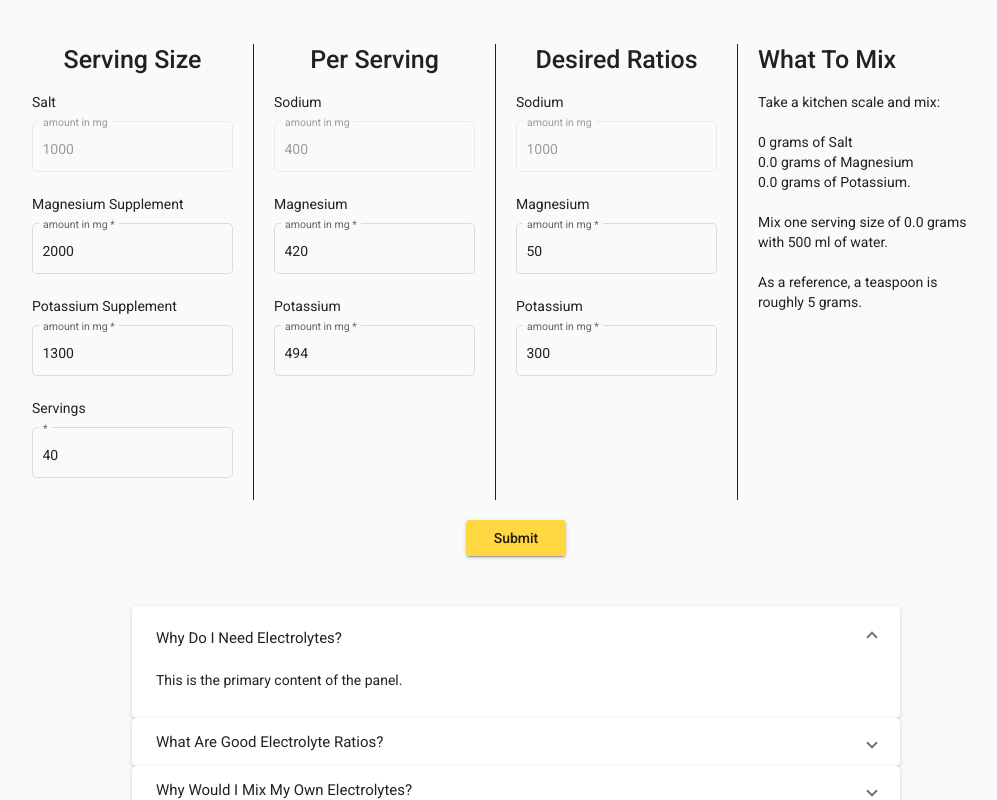
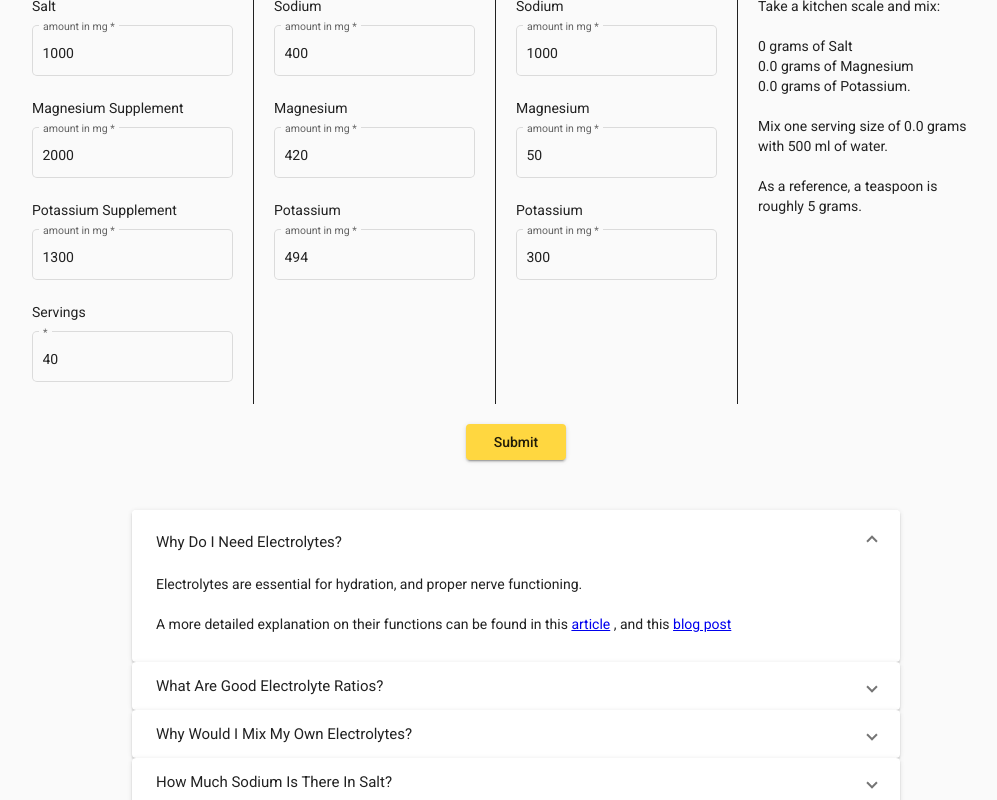
Before and after one commit to WouterrG/electrolyte-calculator, an Angular app: page / in a window 1280 px wide. Both pictures are taken after a click on the button "Why Do I Need Electrolytes?". Shown: the whole page, without its empty margins (124-1121 px from the left). Built offline with nearby package versions, Linux system fonts and the light colour scheme.

Commit message:
Added extra information

```diff
--- a/src/app/calculator/calculator.component.ts
+++ b/src/app/calculator/calculator.component.ts
@@ -87,11 +87,11 @@ export class CalculatorComponent implements OnInit {
   constructor(private breakpointObserver: BreakpointObserver) {}
 
   ngOnInit(): void {
-    if (this.calculatorForm) {
-      this.calculatorForm.get('saltSuppServing')?.disable();
-      this.calculatorForm.get('saltInServing')?.disable();
-      this.calculatorForm.get('saltDesired')?.disable();
-    }
+    // if (this.calculatorForm) {
+    //   this.calculatorForm.get('saltSuppServing')?.disable();
+    //   this.calculatorForm.get('saltInServing')?.disable();
+    //   this.calculatorForm.get('saltDesired')?.disable();
+    // }
   }
 
   mixAmountCalculate(
--- a/src/app/extra-info/extra-info.component.html
+++ b/src/app/extra-info/extra-info.component.html
@@ -3,20 +3,117 @@
     <mat-expansion-panel-header>
       <mat-panel-title> Why Do I Need Electrolytes?</mat-panel-title>
     </mat-expansion-panel-header>
-    <p>This is the primary content of the panel.</p>
+    <p>
+      Electrolytes are essential for hydration, and proper nerve functioning.
+
+      <br />
+      <br />
+      A more detailed explanation on their functions can be found in this
+      <a
+        href="https://www.healthline.com/nutrition/electrolytes#functions"
+        target="_blank"
+        >article</a
+      >
+      , and this
+      <a
+        href="
+      https://time2bebetter.com/how-to-mix-your-own-electrolyte-supplement-including-free-calculator-spreadsheet/"
+        target="_blank"
+        >blog post</a
+      >
+    </p>
   </mat-expansion-panel>
 
   <mat-expansion-panel class="expansion-panel">
     <mat-expansion-panel-header>
       <mat-panel-title> What Are Good Electrolyte Ratios? </mat-panel-title>
     </mat-expansion-panel-header>
-    <p>This is the primary content of the panel.</p>
+    <p>A typical composition looks something like this:</p>
+    <ul>
+      <li>Sodium: 1000 mg</li>
+      <li>Potassium: 200 - 500 mg</li>
+      <li>Magnesium: 25 - 75 mg</li>
+    </ul>
+    <p>
+      For reference, you can check the ratios used by some well respected
+      brands, like
+      <a
+        href="https://drinklmnt.com/pages/ingredients#ingredients"
+        target="_blank"
+        >LMNT</a
+      >,
+      <a href="https://solsupps.com/products/solsalts" target="_blank"
+        >SolSalts</a
+      >, and
+      <a
+        href="https://redmond.life/products/re-lyte-electrolyte-mix"
+        target="_blank"
+        >Redmond ReLyte</a
+      >.
+    </p>
+    <p>
+      Additionally, there is a great
+      <a
+        href="https://science.drinklmnt.com/electrolytes/lmnts-electrolyte-ratios-explained/?_gl=1*11fzhmh*_ga*MjY4NDY3NDE1LjE2NzI0OTMzNDU.*_ga_BKZV7MVXM7*MTY3MzYwMzg1Ni41LjEuMTY3MzYwNDg3MC4wLjAuMA.."
+        >article</a
+      >
+      on the LMNT website, in which they explain in detail why they use the
+      composition they use, based on research.
+    </p>
   </mat-expansion-panel>
 
   <mat-expansion-panel class="expansion-panel">
     <mat-expansion-panel-header>
       <mat-panel-title> Why Would I Mix My Own Electrolytes? </mat-panel-title>
     </mat-expansion-panel-header>
-    <p>This is the primary content of the panel.</p>
+    <p>There are two main reasons to do so.</p>
+
+    <p>
+      <b>#1</b> In many countries, there are no well formualted electrolytes
+      supplements available, but it is possible to get salt, potassium, and
+      magnesium.
+    </p>
+    <p>
+      <b>#2</b> It's generally much cheaper. As an example, 30 servings of the
+      popular Electrolyte brand
+      <a
+        href="https://drinklmnt.com/products/lmnt-recharge-electrolyte-drink?variant=16358367199266"
+        target="_blank"
+        >LMNT</a
+      >
+      cost you $45 or $39 with subscription. Using the preset example above
+      here, you could make 600 servings before you run out of the potassium
+      supplement (just fill in 600 servings, and you see you'll use almost 500
+      grams of potassium).
+      <br />
+      <br />
+      Your total cost would be $19.95 for the potassium, $33.95 for the
+      Magnesium, and $12 for salt, together $65.90.
+      <br />
+      <br />
+      For the same 30 servings, that would be $3.30. This is without my applied
+      discounts, and not taking into account that you would still have a lot
+      Magnesium left over for the next batch.
+    </p>
+  </mat-expansion-panel>
+
+  <mat-expansion-panel class="expansion-panel">
+    <mat-expansion-panel-header>
+      <mat-panel-title> How Much Sodium Is There In Salt? </mat-panel-title>
+    </mat-expansion-panel-header>
+    <p>Salt is roughly 40% Sodium, and 60% Chloride.</p>
+  </mat-expansion-panel>
+
+  <mat-expansion-panel class="expansion-panel">
+    <mat-expansion-panel-header>
+      <mat-panel-title> Which Salt Should I Choose? </mat-panel-title>
+    </mat-expansion-panel-header>
+    <p>
+      Use one that is minimally processed, and doesn't have Iodine added to it.
+      The finer the grain, the easier it will dissolve. Salts like Celtic Sea
+      Salt or Pink Himalayan Salt contain additional trace minerals, but the
+      amounts are so small they are not significant. Just use what is affordable
+      and available to you.
+    </p>
   </mat-expansion-panel>
 </div>
```
